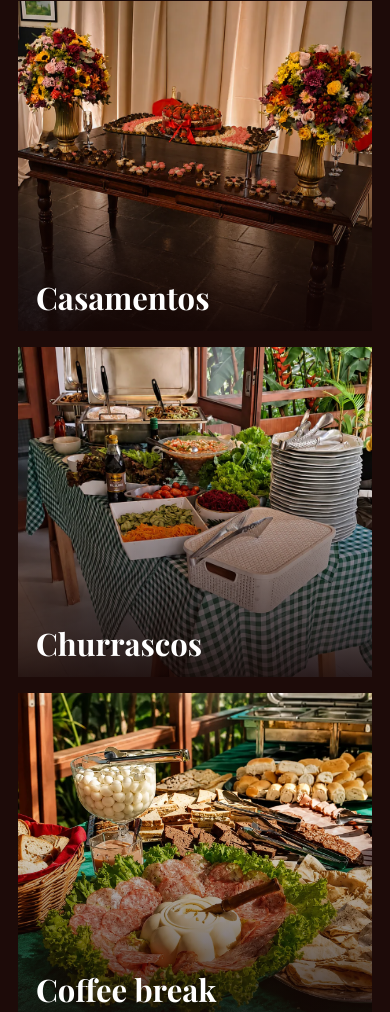
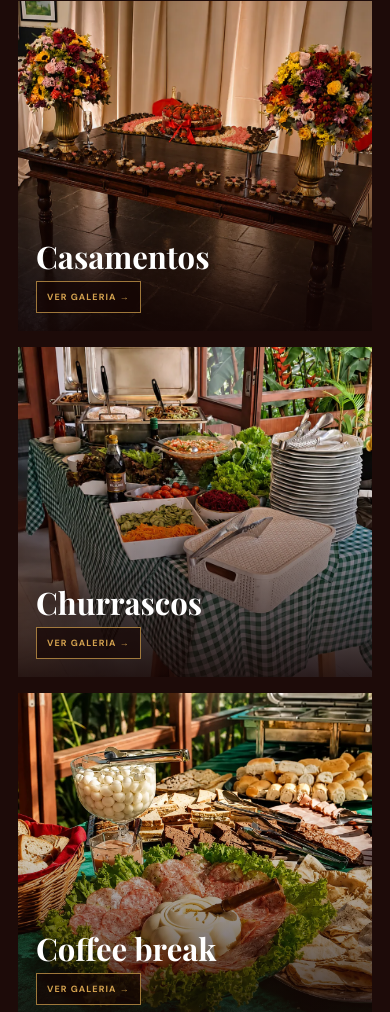
Before and after one commit to patinhodev/olicios-site, a website: page frontend/index.html in a window 390 px wide. Shown: the part 5966-6978 px from the top of the page. Drawn offline with nearby package versions, Linux system fonts and the light colour scheme; a web font is replaced by a local one.

Commit message:
Exibir acesso às galerias no celular

```diff
--- a/frontend/index.html
+++ b/frontend/index.html
@@ -30,7 +30,7 @@
     <link rel="stylesheet" href="style.css?v=20260904-final41" />
     <link rel="stylesheet" href="history-fullscreen.css?v=20260904-final41" />
     <link rel="stylesheet" href="brand-cleanup.css?v=20260904-final41" />
-    <link rel="stylesheet" href="site-refinement.css?v=20260908-mobile" />
+    <link rel="stylesheet" href="site-refinement.css?v=20260908-mobile2" />
     <script src="analytics-config.js?v=20260908"></script>
   </head>
   <body>
--- a/frontend/site-refinement.css
+++ b/frontend/site-refinement.css
@@ -809,10 +809,21 @@ footer .privacy-note button {
     left: 18px;
     right: 18px;
     bottom: 18px;
+    align-items: flex-start;
+    flex-direction: column;
+    gap: 9px;
   }
 
   .event-card-copy small {
-    display: none;
+    display: inline-flex;
+    min-height: 32px;
+    padding: 8px 10px;
+    align-items: center;
+    border: 1px solid rgba(212, 162, 79, 0.72);
+    background: rgba(20, 5, 4, 0.7);
+    font-size: 9px;
+    line-height: 1;
+    white-space: nowrap;
   }
 }
 
```
